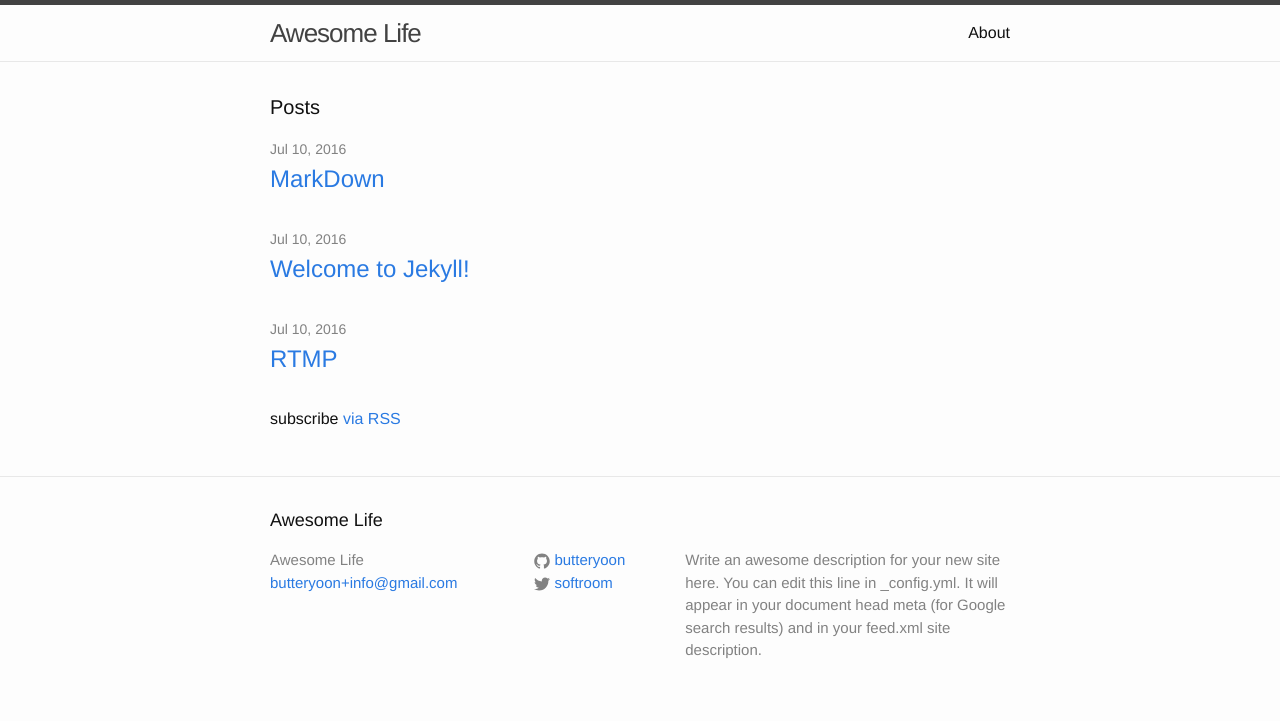
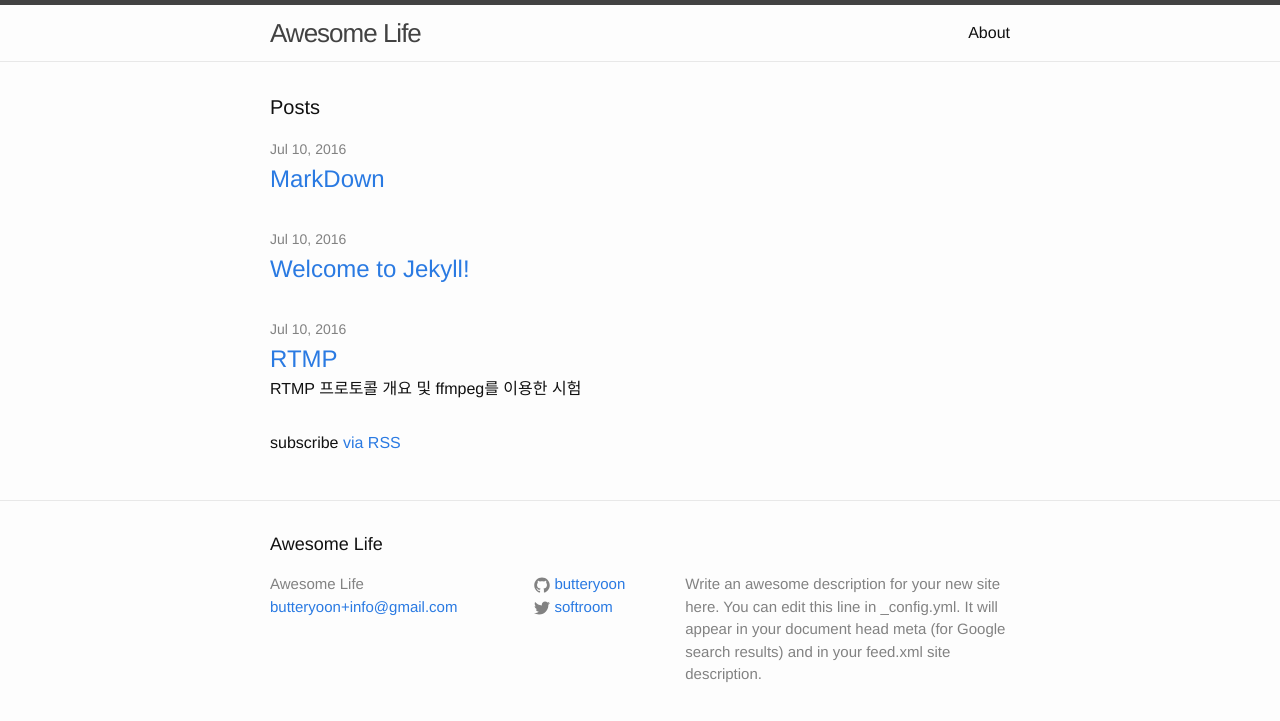
Before and after one commit to butteryoon/butteryoon.github.io, a Jekyll site: the page built from index.html, in a window 1280 px wide. Shown: the top 721 px of the page. Built offline with Jekyll 4.4.1, drawn with Linux system fonts in a browser that asks for light colours.

Commit message:
modified desc part

```diff
--- a/_posts/2016-07-10-RTMP.markdown
+++ b/_posts/2016-07-10-RTMP.markdown
@@ -1,6 +1,7 @@
 ---
 layout: post
 title:  "RTMP"
+desc: "RTMP 프로토콜 개요 및 ffmpeg를 이용한 시험"
 date:   2016-07-10 17:57:30 +0900
 categories: jekyll update
 ---
--- a/index.html
+++ b/index.html
@@ -9,7 +9,7 @@
   <ul class="post-list">
     {% for post in site.posts %}
       <li>
-        <span class="post-meta">{{ post.date | date: "%b %-d, %Y" }}</span> <h1> <a class="post-link" href="{{ post.url | prepend: site.baseurl }}">{{ post.title }}</a> </h1>
+		  <span class="post-meta">{{ post.date | date: "%b %-d, %Y" }}</span> <a class="post-link" href="{{ post.url | prepend: site.baseurl }}">{{ post.title }}</a> {{ post.desc }}
       </li>
     {% endfor %}
   </ul>
```
